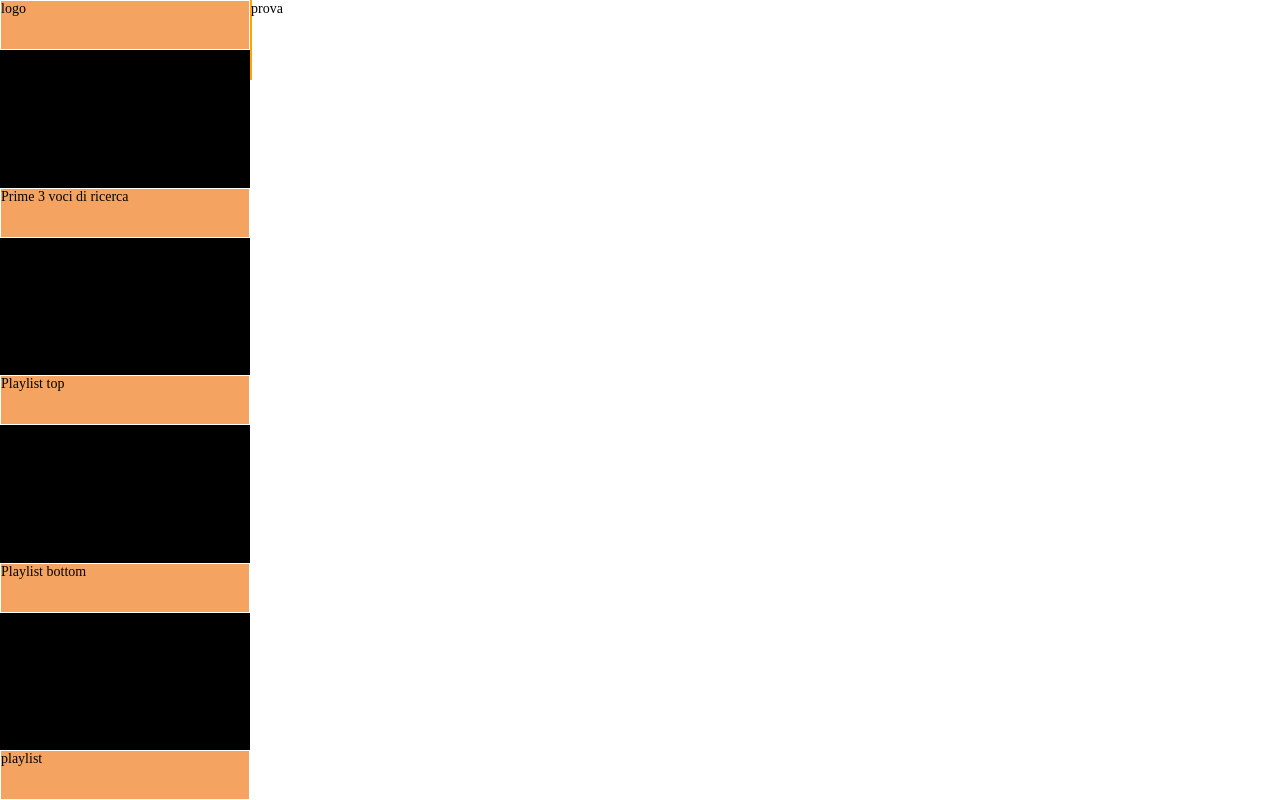
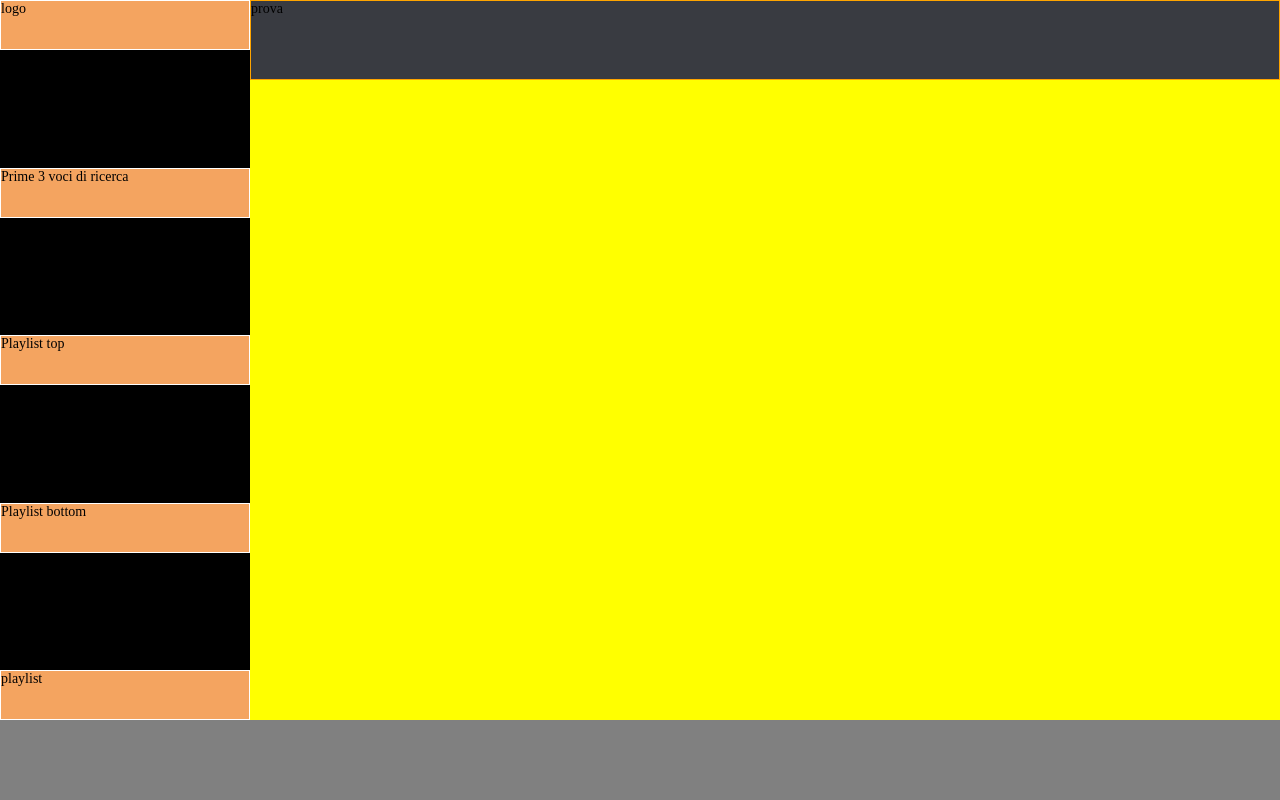
Before and after one commit to Giulio899/html-css-spotifyweb, a plain HTML site: page index.html in a window 1280 px wide. Drawn offline with Linux system fonts and the light colour scheme.

Commit message:
Prima definizione struttura

```diff
--- a/css/style.css
+++ b/css/style.css
@@ -22,12 +22,11 @@ body {
 .container {
   width: 100%;
   height: 100vh;
-  /* background-color: blue; */
 }
 
 /* Inizio main */
 main {
-  height: 100%;
+  height: calc(100% - 80px);
   display: flex;
 }
 /* Inizio nav */
@@ -41,17 +40,33 @@ main nav {
 }
 /* /nav */
 /* Inizio main content */
+main .main-content {
+  width: calc(100% - 250px);
+  height: 100%;
+  display: flex;
+  flex-direction: column;
+
+}
+
 main .main-content .main-content-top {
-  width: calc(100% - 250px);
   height: 80px;
-  background-color: rgb(8, 11, 18);
+  background-color: rgba(8, 11, 18, 0.8);
   border: 1px solid orange;
 }
+
+main .main-content .main-content-bottom {
+  background-color: yellow;
+  flex-grow: 1;
+}
+
 /* /main content */
-
-
 /* main */
 
+/* Inizio footer */
+footer {
+  height: 80px;
+  background-color: grey;
+}
 
 
 /* media queries desktop first */
--- a/index.html
+++ b/index.html
@@ -27,12 +27,11 @@
         <div class="main-content-top">prova</div>
         <div class="main-content-bottom"></div>
       </section>
-
-
-
-
+      <!-- /contenuto principale -->
     </main>
     <!-- /main -->
+    <footer>
+    </footer>
   </div>
 
 </body>
```
